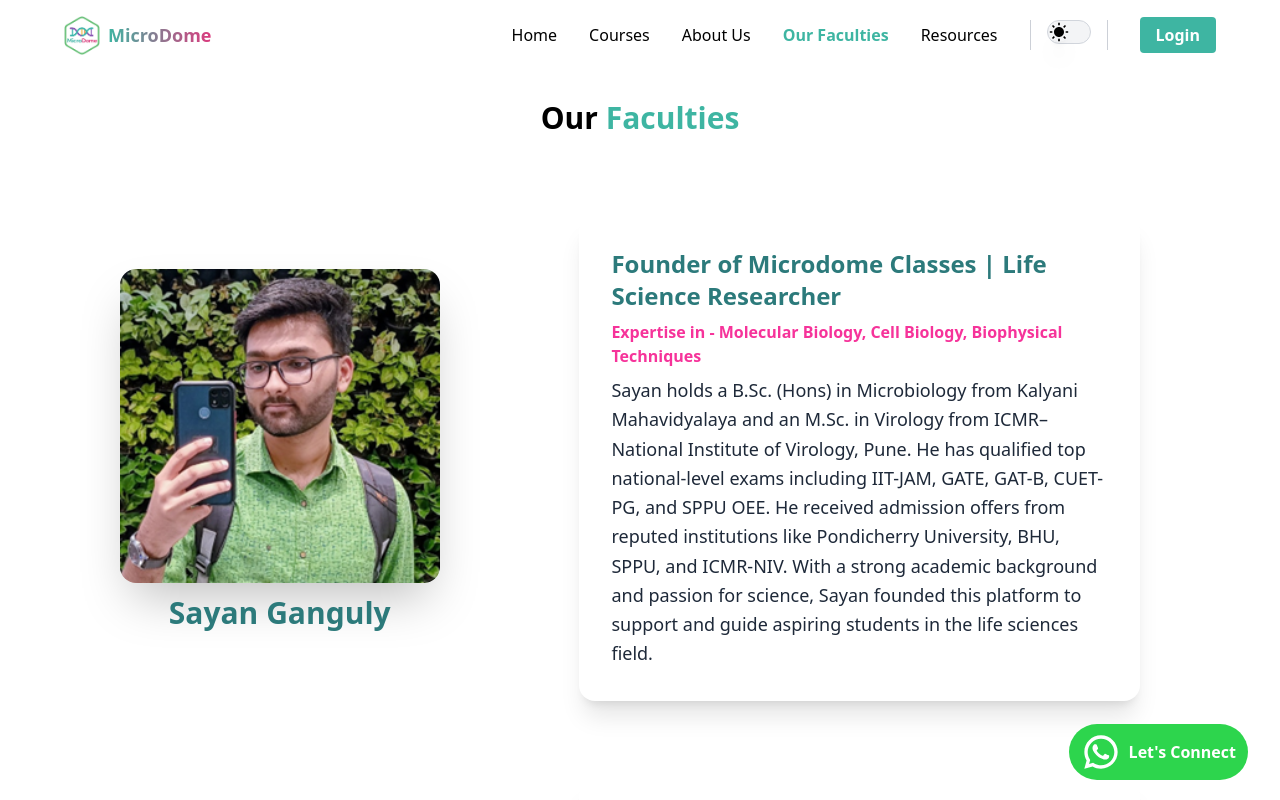
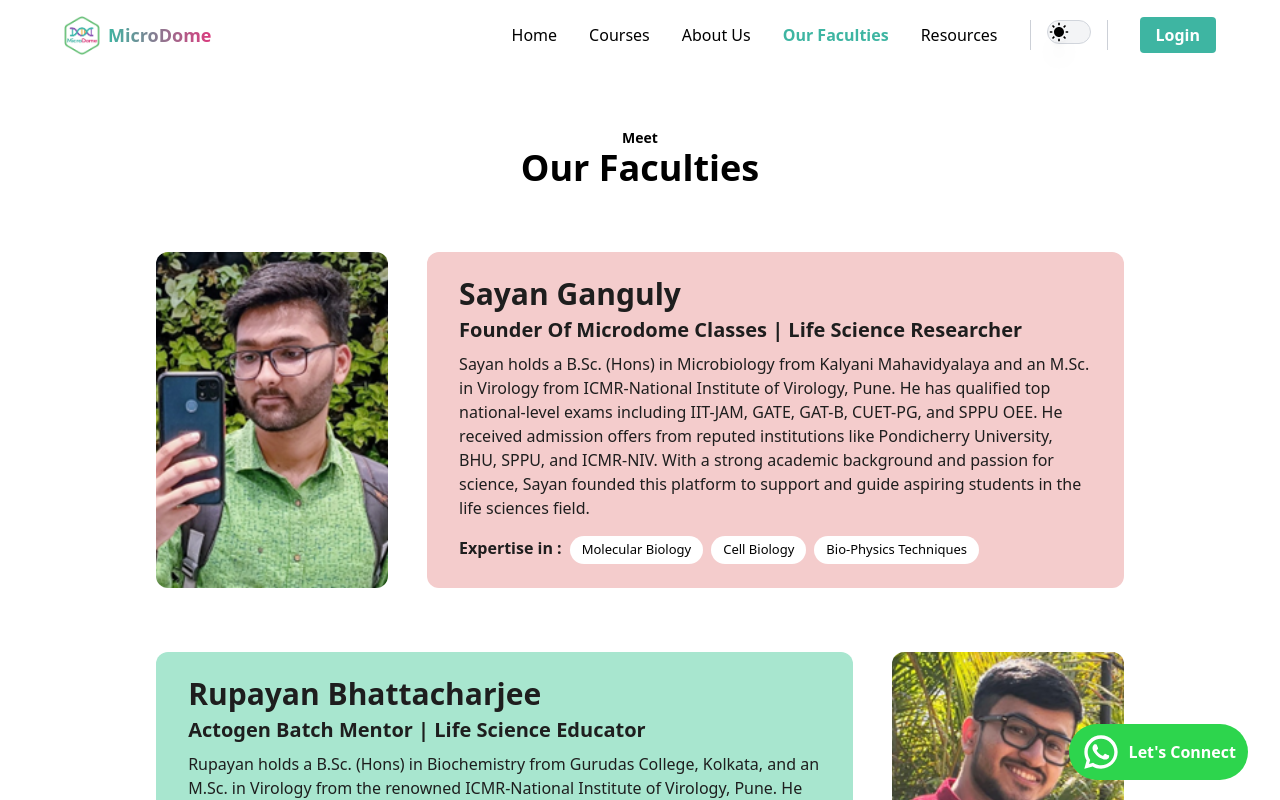
Before and after one commit to souravghoshofficial/microdome, a React (Vite) app in the folder Frontend/: page /faculties in a window 1280 px wide. Built offline with nearby package versions, Linux system fonts and the light colour scheme.

Commit message:
fix: faculties page & courses page

```diff
--- a/Frontend/src/App.jsx
+++ b/Frontend/src/App.jsx
@@ -7,7 +7,6 @@ import {
   Signup,
   Login,
   Courses,
-  IITJAM,
   Landing,
   About,
   Enroll,
@@ -41,7 +40,6 @@ const App = () => {
 
           <Route path="courses" element={<CourseLayout />}>
             <Route path="" element={<Courses />} />
-            <Route path="iit-jam" element={<IITJAM />} />
           </Route>
           <Route path="/resources" element={<Resources />} />
           <Route path="/about-us" element={<AboutUs />} />
--- /dev/null
+++ b/Frontend/src/components/FacultyCard.jsx
@@ -0,0 +1,25 @@
+import React from 'react'
+
+
+const FacultyCard = ({index , facultyName , facultyTitle ,  facultyImage , facultyDescription , experties , bgColor}) => {
+  return (
+    <div className={`mt-16 w-full lg:h-[42vh] lg:w-[84%]  mx-auto flex flex-col ${index % 2 == 0 ? "lg:flex-row" : "lg:flex-row-reverse"} items-center justify-between gap-4 rounded-xl text-[#1E1E1E]`}>
+        <div className='faculty-image w-full h-full lg:w-[24%]  flex items-center justify-center'>
+            <img className='rounded-xl w-64 md:w-80 lg:w-full h-full object-cover object-center' src={facultyImage} alt={facultyName} />
+        </div>
+        <div style={{backgroundColor: bgColor}} className={`faculty-description w-full lg:w-[72%] lg:h-full rounded-xl flex items-center justify-center`}>
+            <div className='p-6 lg:px-8 lg:py-0'>
+            <h3 className='text-2xl md:text-3xl font-bold'>{facultyName}</h3>
+            <h4 className='mt-1 text-lg md:text-xl font-semibold'>{facultyTitle}</h4>
+            <p className='mt-2 font-normal'>{facultyDescription}</p>
+            <div className='mt-2'>
+                <p className='inline-block mr-2 font-semibold'>Expertise in :</p>
+                {experties.map((item) => (<div key={item} className='px-3 py-1 mt-2 bg-white text-black font-medium rounded-full text-[13px] inline-block mr-2'>{item}</div>))}
+            </div>
+            </div>
+        </div>
+    </div>
+  )
+}
+
+export default FacultyCard
--- a/Frontend/src/components/index.js
+++ b/Frontend/src/components/index.js
@@ -10,5 +10,6 @@ import AuthenticatedRoute from "./AuthenticatedRoute";
 import Instructor from "./Instructors";
 import ResourceTopic from "./ResourceTopic";
 import ResourceVideo from "./ResourceVideo";
+import FacultyCard from "./FacultyCard";
 
-export { Navbar , ContactItem , Footer , CourseCard , TestimonialCard , Logo , UserIcon , UserCard  , AuthenticatedRoute , Instructor, ResourceTopic, ResourceVideo };
+export { Navbar , ContactItem , Footer , CourseCard , TestimonialCard , Logo , UserIcon , UserCard  , AuthenticatedRoute , Instructor, ResourceTopic, ResourceVideo , FacultyCard };
--- a/Frontend/src/pages/CourseLayout.jsx
+++ b/Frontend/src/pages/CourseLayout.jsx
@@ -1,10 +1,12 @@
 import React from 'react'
 import { Outlet } from 'react-router'
 
-export const CourseLayout = () => {
+const CourseLayout = () => {
   return (
     <>
         <Outlet />
     </>
   )
 }
+
+export default CourseLayout
--- a/Frontend/src/pages/Faculties.jsx
+++ b/Frontend/src/pages/Faculties.jsx
@@ -1,162 +1,74 @@
-import React from "react";
-import Sayan from '../assets/sayanpic.png';
-import Rupayan from '../assets/Rupayanpic.png';
-import Subhadeep from '../assets/Subhadeep.png';
-import Akash from '../assets/Akashpic.jpg';
-import Krishnendu from '../assets/krishnendupic.jpg';
+import React from 'react'
+import { FacultyCard } from '../components'
 
-const Faculties=()=>{
+import sayanImg from "../assets/sayanpic.png"
+import rupayanImg from "../assets/Rupayanpic.png"
+import subhadeepImg from "../assets/Subhadeep.png"
+import akashImg from "../assets/Akashpic.jpg"
+import krishnenduImg from "../assets/krishnendupic.jpg"
+
+const faculties = [
+  {
+    id: 1,
+    facultyName: "Sayan Ganguly",
+    facultyTitle: "Founder Of Microdome Classes | Life Science Researcher",
+    facultyImage: sayanImg,
+    facultyDescription: "Sayan holds a B.Sc. (Hons) in Microbiology from Kalyani Mahavidyalaya and an M.Sc. in Virology from ICMR-National Institute of Virology, Pune. He has qualified top national-level exams including IIT-JAM, GATE, GAT-B, CUET-PG, and SPPU OEE. He received admission offers from reputed institutions like Pondicherry University, BHU, SPPU, and ICMR-NIV. With a strong academic background and passion for science, Sayan founded this platform to support and guide aspiring students in the life sciences field.",
+    experties: ["Molecular Biology" , "Cell Biology" , "Bio-Physics Techniques"],
+    bgColor: '#F4CCCC',
+  },
+  {
+    id: 2,
+    facultyName: "Rupayan Bhattacharjee ",
+    facultyTitle: "Actogen Batch Mentor | Life Science Educator ",
+    facultyImage: rupayanImg,
+    facultyDescription: "Rupayan holds a B.Sc. (Hons) in Biochemistry from Gurudas College, Kolkata, and an M.Sc. in Virology from the renowned ICMR-National Institute of Virology, Pune. He has qualified prestigious national-level exams such as CUET-PG, AIIMS, and SPPU OEE, and secured admission offers from top institutions including Pondicherry University, BHU, AIIMS, and ICMR-NIV. With a strong academic background and a passion for mentoring, Rupayan plays a key role in guiding students through their academic and research journeys.",
+    experties: ["Biochemistry" , "Metabolism" , "Plant Physiology "],
+    bgColor: '#A8E6CF',
+  },
+  {
+    id: 3,
+    facultyName: "Subhadeep Podder",
+    facultyTitle: "Actogen Batch Mentor | DST INSPIRE Scholar ",
+    facultyImage: subhadeepImg,
+    facultyDescription: "Subhadeep holds a B.Sc. (Hons) in Microbiology from St. Xavier's College, Kolkata, and an M.Sc. in Virology from the esteemed ICMR-National Institute of Virology, Pune. He is a proud recipient of the prestigious DST INSPIRE Scholarship, awarded by the Department of Science and Technology, Government of India, in recognition of his academic excellence and research potential. Subhadeep brings both knowledge and mentorship to the platform, guiding students with dedication and insight in the field of life sciences.",
+    experties: ["Genetics" , "Ecology & Evolution" , "Animal Physiology "],
+    bgColor: '#EA9999',
+  },
+  {
+    id: 4,
+    facultyName: "Akash Biswas ",
+    facultyTitle: "Semester Batch Mentor | Biotechnology Aspirant ",
+    facultyImage: akashImg,
+    facultyDescription: "Akash holds a B.Sc. (Hons) in Microbiology from Kalyani Mahavidyalaya, Kalyani, and is currently pursuing his postgraduation at Gujarat Biotechnology University, Gujarat. He has successfully qualified several top national-level exams, including TIFR, IIT-JAM, GATE, GAT-B, CUET-PG, and SPPU OEE. Akash received admission offers from prestigious institutions such as BHU, SPPU, GBU, ICMR-NIV, and IBAB, showcasing his academic dedication and strong foundation in life sciences.",
+    experties: ["Microbiology" , "Industrial Microbiology" , "Agricultural Microbiology "],
+    bgColor: '#E0BBE4',
+  },
+  {
+    id: 5,
+    facultyName: "Krishnendu Das ",
+    facultyTitle: "Actogen Batch Mentor | Bioinformatics Aspirant ",
+    facultyImage: krishnenduImg,
+    facultyDescription: "Krishnendu holds a B.Sc. (Hons) in Microbiology from Ramakrishna Mission Vidyamandira, Belur, and an M.Sc. in Virology from ICMR-National Institute of Virology, Pune. He has qualified top national-level exams including IIT-JAM, GATE, GAT-B, CUET-PG, and SPPU OEE. He received admission offers from reputed institutions like CSIR-CFTRI, Mysuru and Centre for Human Genetics, Bangalore SPPU, and ICMR-NIV. With a strong academic background and passion for science, Krishnendu founded this platform to support and guide aspiring students in the life sciences field.",
+    experties: ["Bioinformatics"],
+    bgColor: '#BFEFFF',
+  },
+]
+
+const Faculties = () => {
   return (
-  <div>
-    <h2 className="text-black text-3xl text-center font-bold pt-25 dark:text-white">Our <span className="text-button">Faculties</span></h2>
-
-     <div className="flex flex-col md:flex-row items-center gap-5 pt-20 pr-35">
-              <div className="w-full md:w-1/2">
-                <img
-                  src={Sayan}
-                  alt="sayan's image"
-                  className="rounded-2xl shadow-2xl mx-auto w-80 object-contain transition-transform duration-300 hover:scale-105 "
-                />
-
-               <h3 className="text-3xl font-bold text-[#2C7A7B]  mb-4 text-center mt-3">Sayan Ganguly</h3>
-              </div>
-
-              <div className="w-full md:w-1/2 bg-white dark:bg-[#232B38] rounded-2xl shadow-xl p-8 text-left space-y-4">
-
-                <h3 className="text-2xl font-bold text-[#2C7A7B] mb-2">Founder of Microdome Classes | Life Science Researcher</h3>
-
-                <h3 className="text-1xl font-bold mb-2 text-pink-500">Expertise in - Molecular Biology, Cell Biology, Biophysical Techniques</h3>
-
-              <p className="text-gray-800 dark:text-gray-200 text-lg leading-relaxed">
-                Sayan holds a B.Sc. (Hons) in Microbiology from Kalyani Mahavidyalaya and an M.Sc. in Virology from ICMR–National Institute of Virology, Pune.
-
-                He has qualified top national-level exams including IIT-JAM, GATE, GAT-B, CUET-PG, and SPPU OEE.
-                He received admission offers from reputed institutions like Pondicherry University, BHU, SPPU, and ICMR-NIV.
-
-                With a strong academic background and passion for science, Sayan founded this platform to support and guide aspiring students in the life sciences field.
-              </p>
-            </div>
-          </div>
-
-
-
-            <div className="flex flex-col md:flex-row items-center gap-5 pt-20 pr-35">
-              <div className="w-full md:w-1/2">
-                <img
-                  src={Rupayan}
-                  alt="rupayan's image"
-                  className="rounded-2xl shadow-2xl mx-auto w-80 object-contain transition-transform duration-300 hover:scale-105"
-                />
-
-                  <h3 className="text-3xl font-bold text-[#2C7A7B] mb-4 text-center mt-3">Rupayan Bhattacharjee </h3>
-              </div>
-
-              <div className="w-full md:w-1/2 bg-white dark:bg-[#232B38] rounded-2xl shadow-xl p-8 text-left space-y-4 ">
-
-                <h3 className="text-2xl font-bold text-[#2C7A7B] mb-4">Actogen Batch Mentor | Life Science Educator</h3>
-
-                <h3 className="text-1xl font-bold mb-2 text-pink-500">Expertise in - Biochemistry, Metabolism, Plant Physiology</h3>
-
-                <p className="text-gray-800 dark:text-gray-200 text-lg leading-relaxed">
-                Rupayan holds a B.Sc. (Hons) in Biochemistry from Gurudas College, Kolkata, and an M.Sc. in Virology from the renowned ICMR–National Institute of Virology, Pune.
-
-                He has qualified prestigious national-level exams such as CUET-PG, AIIMS, and SPPU OEE, and secured admission offers from top institutions including Pondicherry University, BHU, AIIMS, and ICMR-NIV.
-
-                With a strong academic background and a passion for mentoring, Rupayan plays a key role in guiding students through their academic and research journeys.
-                </p>
-              </div>
-            </div>
-
-
-
-            <div className="flex flex-col md:flex-row items-center gap-5 pt-20 pr-35">
-              <div className="w-full md:w-1/2">
-                <img
-                  src={Subhadeep}
-                  alt="subhadeep's image"
-                  className="rounded-2xl shadow-2xl mx-auto w-80 object-contain transition-transform duration-300 hover:scale-105"
-                />
-
-                   <h3 className="text-3xl font-bold text-[#2C7A7B] mb-4 text-center mt-3">Subhadeep Podder </h3>
-              </div>
-
-              <div className="w-full md:w-1/2 bg-white dark:bg-[#232B38] rounded-2xl shadow-xl p-8 text-left space-y-4 ">
-
-                <h3 className="text-2xl font-bold text-[#2C7A7B] mb-4">Actogen Batch Mentor | DST INSPIRE Scholar</h3>
-                <h3 className="text-1xl font-bold mb-2 text-pink-500">Expertise in - Genetics, Ecology & Evolution, Animal Physiology</h3>
-                <p className="text-gray-800 dark:text-gray-200 text-lg leading-relaxed">
-                Subhadeep holds a B.Sc. (Hons) in Microbiology from St. Xavier’s College, Kolkata, and an M.Sc. in Virology from the esteemed ICMR–National Institute of Virology, Pune.
-
-                He is a proud recipient of the prestigious DST INSPIRE Scholarship, awarded by the Department of Science and Technology, Government of India, in recognition of his academic excellence and research potential.
-
-                Subhadeep brings both knowledge and mentorship to the platform, guiding students with dedication and insight in the field of life sciences.
-                </p>
-              </div>
-            </div>
-
-
-
-
-
-
-            <div className="flex flex-col md:flex-row items-center gap-5 pt-20 pr-35">
-              <div className="w-full md:w-1/2">
-                <img
-                  src={Akash}
-                  alt="akash's image"
-                  className="rounded-2xl shadow-2xl mx-auto w-80 object-contain transition-transform duration-300 hover:scale-105"
-                />
-
-                 <h3 className="text-3xl font-bold text-[#2C7A7B] mb-4 text-center mt-3">Akash Biswas</h3>
-              </div>
-
-              <div className="w-full md:w-1/2 bg-white dark:bg-[#232B38] rounded-2xl shadow-xl p-8 text-left space-y-4 ">
-
-                <h3 className="text-2xl font-bold text-[#2C7A7B] mb-4">Semester Batch Mentor | Biotechnology Aspirant</h3>
-                <h3 className="text-1xl font-bold mb-2 text-pink-500">Expertise in - Microbiology, Industrial Microbiology, Agricultural Microbiology</h3>
-
-                <p className="text-gray-800 dark:text-gray-200 text-lg leading-relaxed">
-                Akash holds a B.Sc. (Hons) in Microbiology from Kalyani Mahavidyalaya, Kalyani, and is currently pursuing his postgraduation at Gujarat Biotechnology University, Gujarat.
-
-                He has successfully qualified several top national-level exams, including TIFR, IIT-JAM, GATE, GAT-B, CUET-PG, and SPPU OEE.
-
-                Akash received admission offers from prestigious institutions such as BHU, SPPU, GBU, ICMR–NIV, and IBAB, showcasing his academic dedication and strong foundation in life sciences.
-                </p>
-              </div>
-            </div>
-
-            <h2 className="text-black text-3xl text-center font-bold pt-25 dark:text-white">Our <span className="text-button">Adjunct faculty</span></h2>
-
-            <div className="flex flex-col md:flex-row items-center gap-5 pt-20 pr-35">
-              <div className="w-full md:w-1/2">
-                <img
-                  src={Krishnendu}
-                  alt="akash's image"
-                  className="rounded-2xl shadow-2xl mx-auto w-80 object-contain transition-transform duration-300 hover:scale-105"
-                />
-
-                 <h3 className="text-3xl font-bold text-[#2C7A7B] mb-4 text-center mt-3">Krishnendu Das</h3>
-              </div>
-
-              <div className="w-full md:w-1/2 bg-white dark:bg-[#232B38] rounded-2xl shadow-xl p-8 text-left space-y-4 ">
-
-                <h3 className="text-2xl font-bold text-[#2C7A7B] mb-4">Actogen Batch Mentor | Bioinformatics Aspirant</h3>
-
-                <h3 className="text-1xl font-bold mb-2 text-pink-500">Expertise in - Bioinformatics</h3>
-
-                <p className="text-gray-800 dark:text-gray-200 text-lg leading-relaxed">
-                Krishnendu holds a B.Sc. (Hons) in Microbiology from Ramakrishna Mission Vidyamandira, Belur, and an M.Sc. in Virology from ICMR–National Institute of Virology, Pune.
-
-                He has qualified top national-level exams including IIT-JAM, GATE, GAT-B, CUET-PG, and SPPU OEE.
-                He received admission offers from reputed institutions like CSIR-CFTRI, Mysuru and Centre for Human Genetics, Bangalore SPPU, and ICMR-NIV.
-
-                With a strong academic background and passion for science, Krishnendu founded this platform to support and guide aspiring students in the life sciences field.
-                </p>
-              </div>
-            </div>
-
-  </div>
+    <div className="w-full flex items-center justify-center">
+       <div className="my-24 md:my-32 w-[90%]">
+       <h4 className="text-center text-sm font-bold">Meet</h4>
+        <h2 className="text-3xl md:text-4xl font-bold text-center">
+          Our Faculties
+        </h2>
+        <div className="w-full mt-8">
+            {faculties.map((faculty , index) => (<FacultyCard key={faculty.id} index={index} facultyName={faculty.facultyName} facultyTitle={faculty.facultyTitle} facultyImage={faculty.facultyImage} facultyDescription={faculty.facultyDescription} experties={faculty.experties} bgColor={faculty.bgColor}/>))}
+        </div>
+       </div>
+    </div>
   )
 }
 
-export default Faculties;
+export default Faculties
--- a/Frontend/src/pages/index.js
+++ b/Frontend/src/pages/index.js
@@ -6,11 +6,10 @@ import Testimonial from './Testimonial';
 import Signup from "./Signup";
 import Login from "./Login";
 import Courses from "./Courses";
-import { CourseLayout } from "./CourseLayout";
-import IITJAM from "./MyCourse";
+import CourseLayout from "./CourseLayout";
 import AboutUs from "./AboutUs";
 import ProfileDashboard from "./ProfileDashboard";
 import Resources from "./Resources";
 import Faculties from "./Faculties";
 
-export { Landing , About , Contact  , Enroll , Testimonial , Signup , Login , Courses , IITJAM , CourseLayout , AboutUs , ProfileDashboard , Resources,Faculties}
+export { Landing , About , Contact  , Enroll , Testimonial , Signup , Login , Courses , CourseLayout , AboutUs , ProfileDashboard , Resources,Faculties}
```
Also changed, not shown: Frontend/src/components/CourseCard.jsx (+13 -5 lines), Frontend/src/index.css (+9 -0 lines), Frontend/src/pages/Courses.jsx (+18 -9 lines), Frontend/src/pages/MyCourse.jsx (deleted, +0 -32 lines), Frontend/src/pages/Resources.jsx (+11 -7 lines).
